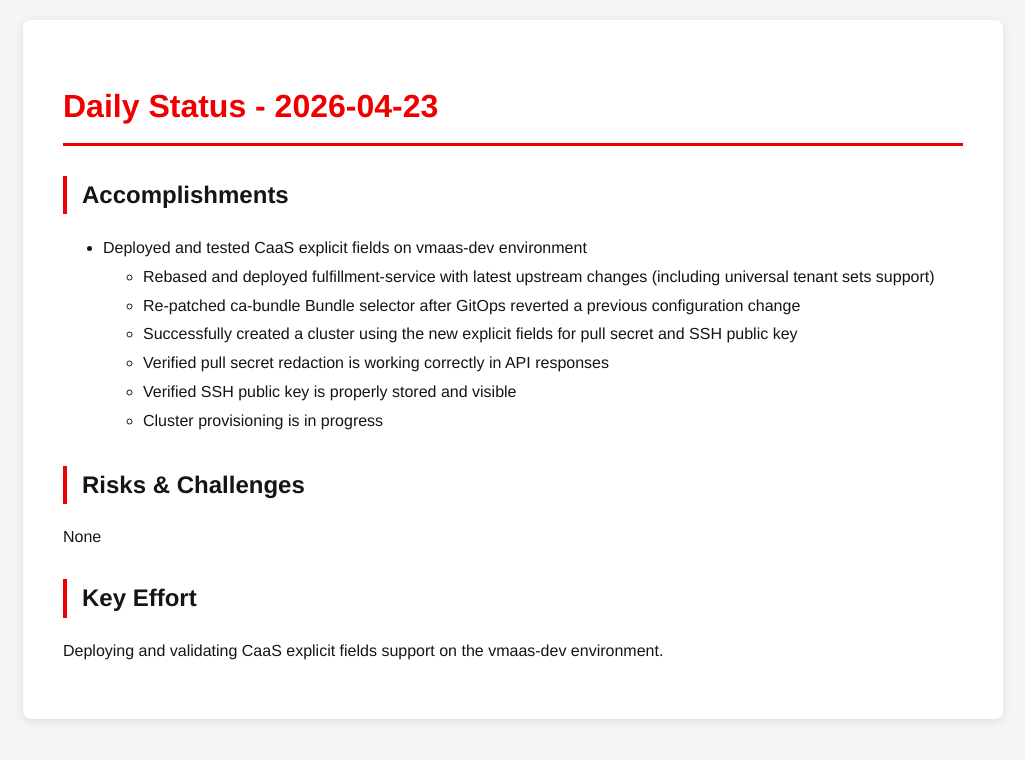
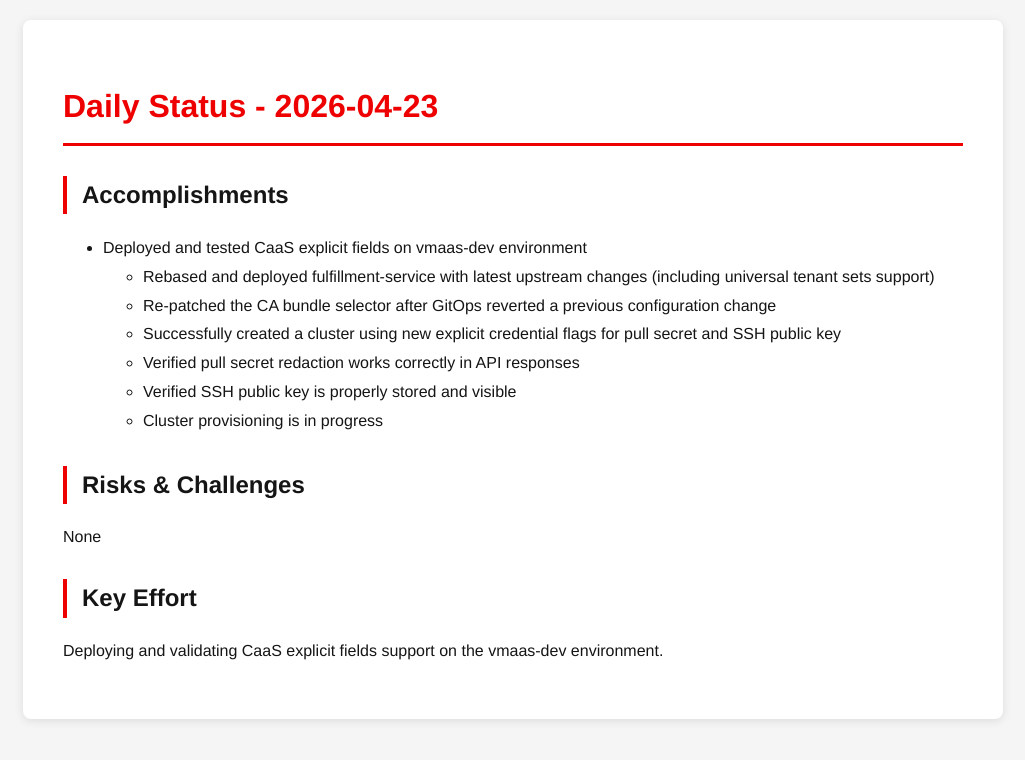
Before and after one commit to tzvatot/daily-status, a Jekyll site: the page built from 2026-04-23.md, in a window 1280 px wide. Shown: the top 760 px of the page, without its empty margins (127-1152 px from the left). Built offline with Jekyll 4.4.1, drawn with Linux system fonts in a browser that asks for light colours.

Commit message:
Daily status update - 2026-04-23

```diff
--- a/2026-04-23.md
+++ b/2026-04-23.md
@@ -9,9 +9,9 @@ date: 2026-04-23
 ## Accomplishments
 - Deployed and tested CaaS explicit fields on vmaas-dev environment
   - Rebased and deployed fulfillment-service with latest upstream changes (including universal tenant sets support)
-  - Re-patched ca-bundle Bundle selector after GitOps reverted a previous configuration change
-  - Successfully created a cluster using the new explicit fields for pull secret and SSH public key
-  - Verified pull secret redaction is working correctly in API responses
+  - Re-patched the CA bundle selector after GitOps reverted a previous configuration change
+  - Successfully created a cluster using new explicit credential flags for pull secret and SSH public key
+  - Verified pull secret redaction works correctly in API responses
   - Verified SSH public key is properly stored and visible
   - Cluster provisioning is in progress
 
```
